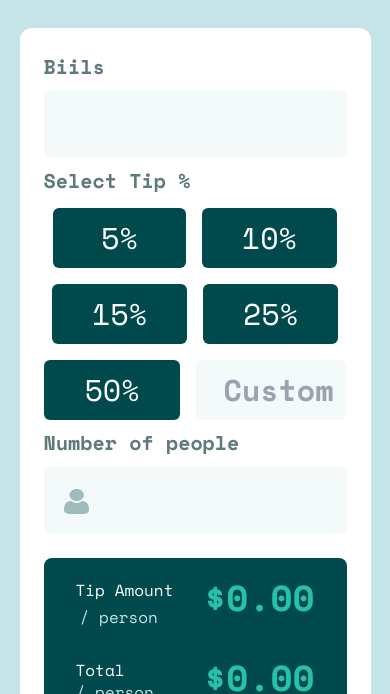
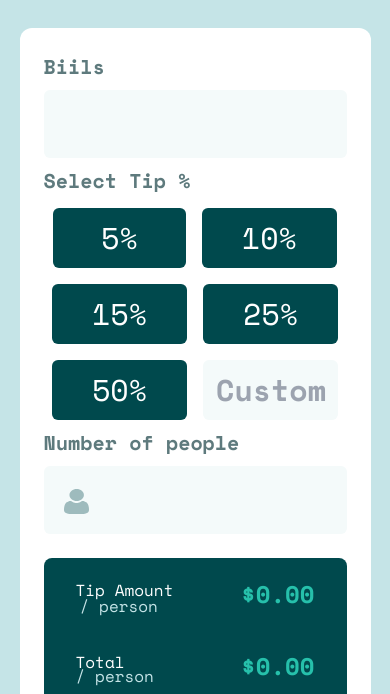
Before and after one commit to Olaniyi-Olamide/Tip-Calculator-App, a website: page index.html in a window 390 px wide. Shown: the part 150-844 px from the top of the page. Drawn offline with nearby package versions, Linux system fonts and the light colour scheme.

Commit message:
fixed some styling errors

```diff
--- a/index.html
+++ b/index.html
@@ -107,7 +107,7 @@
                     50%
                   </button>
                   <input
-                    class="bg-Verylightgrayishcyan text-3xl rounded-md border-none w-[150px] py-3 px-3 text-end text-verydarkcyan font-bold custom-percent-btn input"
+                    class="bg-Verylightgrayishcyan text-3xl rounded-md border-none w-[135px] py-3 px-3 text-end text-verydarkcyan font-bold custom-percent-btn input"
                     placeholder="Custom"
                   />
                 </div>
@@ -138,11 +138,13 @@
             <div class="flex flex-row justify-between space-x-5">
               <p class="md:text-2xl sm:text-[1rem] text-white">Tip Amount</p>
               <span
-                class="text-[16px] text-Lightgrayishcyan absolute bottom-[325px] left-4"
+                class="text-[16px] text-Lightgrayishcyan absolute md:bottom-[325px] sm:bottom-[320px] left-4"
               >
                 / person</span
               >
-              <h1 class="text-4xl text-Strongcyan font-bold tip">$0.00</h1>
+              <h1 class="md:text-4xl sm:text-2xl text-Strongcyan font-bold tip">
+                $0.00
+              </h1>
             </div>
             <div class="flex flex-row justify-between">
               <p class="md:text-2xl sm:text-[1rem] text-white">Total</p>
@@ -151,7 +153,11 @@
               >
                 / person</span
               >
-              <h1 class="text-4xl text-Strongcyan font-bold total">$0.00</h1>
+              <h1
+                class="md:text-4xl sm:text-2xl text-Strongcyan font-bold total"
+              >
+                $0.00
+              </h1>
             </div>
             <div class="">
               <button
```
Also changed, not shown: css/main.css.
